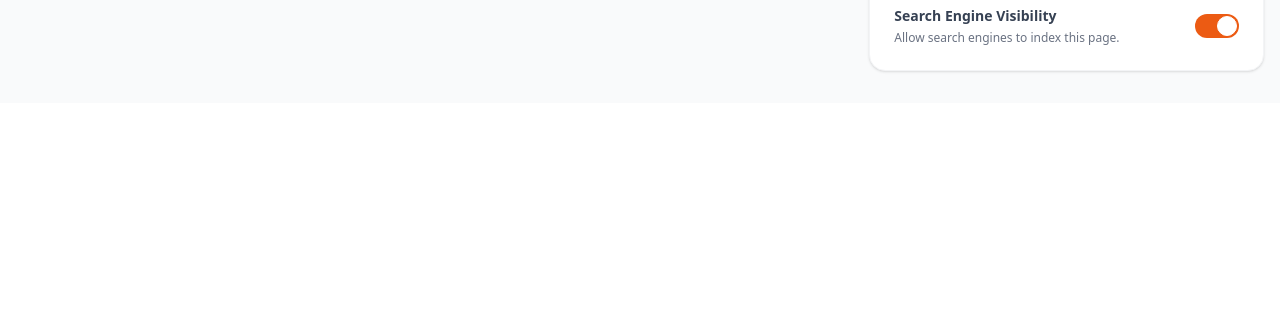
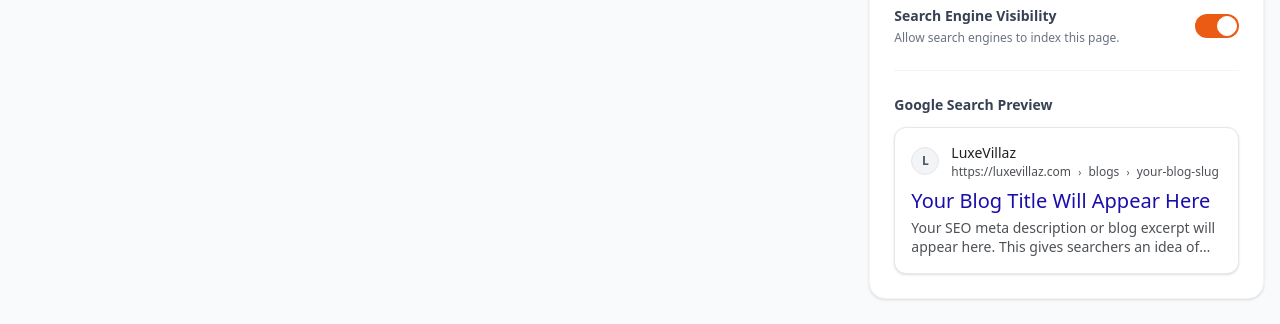
Before and after one commit to aman-2904/The-Star-Fruit, a Next.js app: page /blogadmin/dashboard/create-blog in a window 1280 px wide. Shown: the part 1292-1616 px from the top of the page. Before the commit the page ends 1395 px from the top, so only its background shows below. Built offline with nearby package versions, Linux system fonts and the light colour scheme; no server answers; a web font is replaced by a local one.

Commit message:
google search preview

```diff
--- a/src/components/admin/BlogForm.tsx
+++ b/src/components/admin/BlogForm.tsx
@@ -54,6 +54,10 @@ export default function BlogForm({ initialData, isEdit = false }: BlogFormProps)
   const titleValue = watch("title");
   const tagsValue = watch("tags");
   const featuredImageValue = watch("featured_image");
+  const seoTitleValue = watch("seo_title");
+  const seoDescriptionValue = watch("seo_description");
+  const excerptValue = watch("excerpt");
+  const slugValue = watch("slug");
 
   const { fields: faqFields, append: appendFaq, remove: removeFaq } = useFieldArray({
     control,
@@ -371,6 +375,30 @@ export default function BlogForm({ initialData, isEdit = false }: BlogFormProps)
                 <div className="w-11 h-6 bg-gray-200 peer-focus:outline-none rounded-full peer peer-checked:after:translate-x-full peer-checked:after:border-white after:content-[''] after:absolute after:top-[2px] after:left-[2px] after:bg-white after:border-gray-300 after:border after:rounded-full after:h-5 after:w-5 after:transition-all peer-checked:bg-[#EC5B13]"></div>
               </label>
             </div>
+
+            {/* Google Search Preview */}
+            <div className="pt-6 mt-6 border-t border-gray-100">
+              <h4 className="text-sm font-bold text-gray-700 mb-3">Google Search Preview</h4>
+              <div className="bg-white border border-gray-200 rounded-xl p-4 shadow-sm font-sans max-w-lg">
+                <div className="flex items-center gap-3 mb-2">
+                  <div className="w-7 h-7 bg-gray-100 rounded-full flex items-center justify-center shrink-0 border border-gray-200">
+                    <span className="text-[12px] font-bold text-gray-600">L</span>
+                  </div>
+                  <div className="min-w-0 flex-1">
+                    <div className="text-[14px] text-[#202124] font-medium leading-tight truncate">LuxeVillaz</div>
+                    <div className="text-[12px] text-[#4d5156] leading-tight truncate mt-0.5">
+                      https://luxevillaz.com <span className="mx-1 text-[10px]">›</span> blogs <span className="mx-1 text-[10px]">›</span> {slugValue || "your-blog-slug"}
+                    </div>
+                  </div>
+                </div>
+                <div className="text-[#1a0dab] text-[20px] leading-snug cursor-pointer hover:underline mb-1">
+                  {seoTitleValue || titleValue || "Your Blog Title Will Appear Here"}
+                </div>
+                <div className="text-[14px] text-[#4d5156] leading-snug line-clamp-2">
+                  {seoDescriptionValue || excerptValue || "Your SEO meta description or blog excerpt will appear here. This gives searchers an idea of what your content is about."}
+                </div>
+              </div>
+            </div>
           </div>
 
         </div>
```
